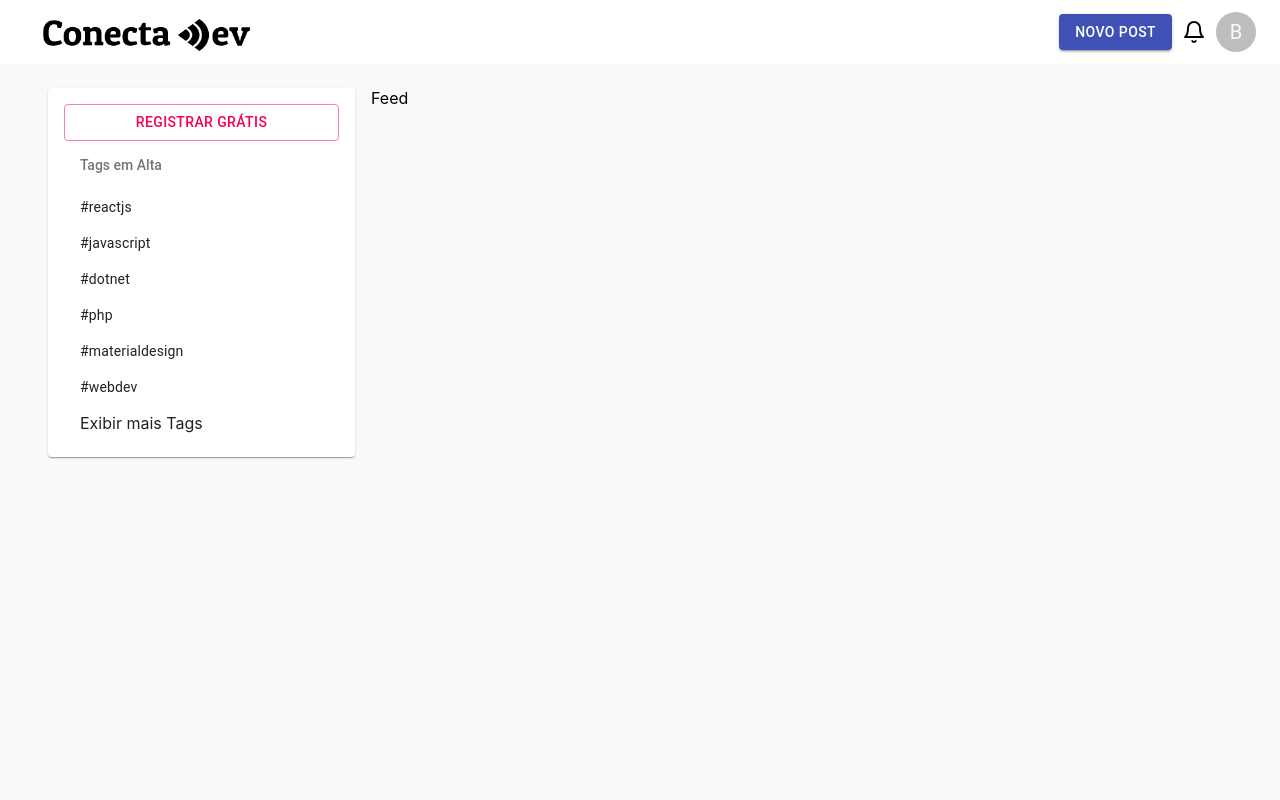
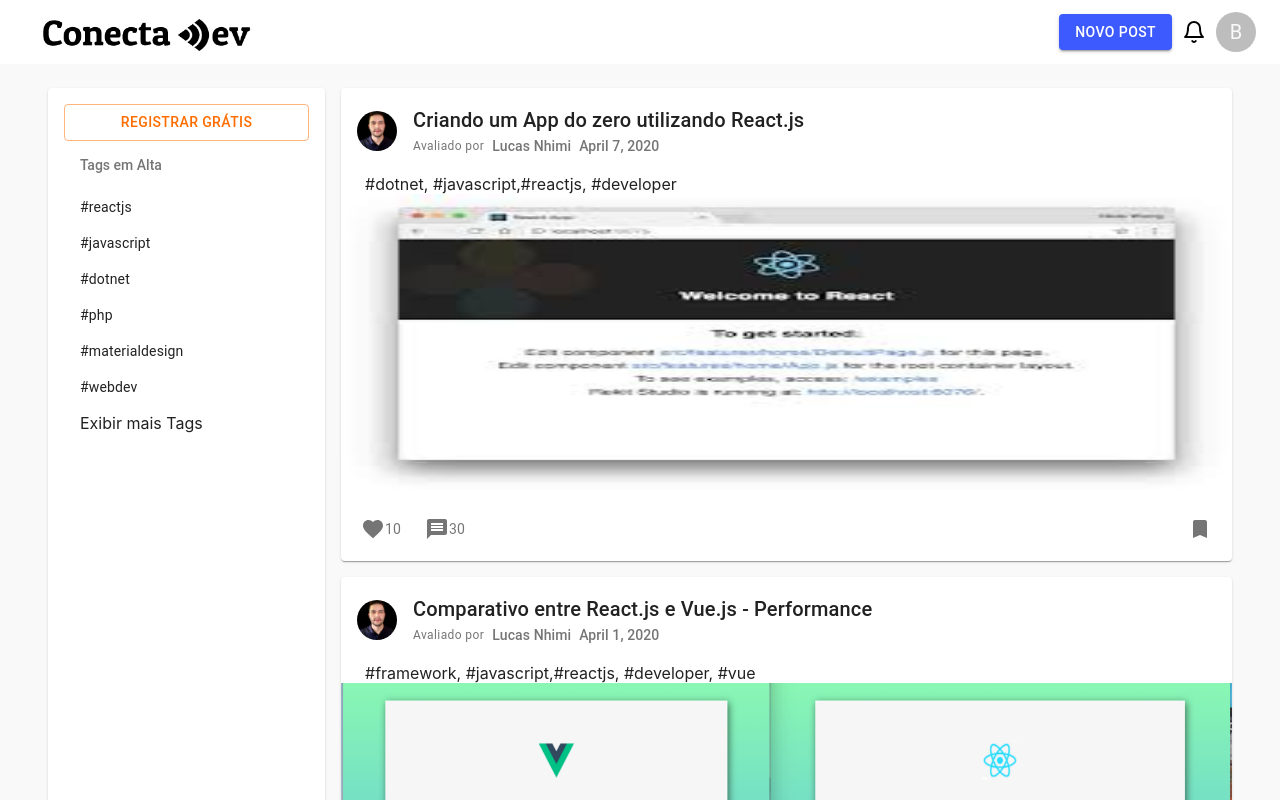
Before and after one commit to belmironeto/conectadev, a React (Create React App) app: page / in a window 1280 px wide. Shown: the top 800 px of the page. Built offline with nearby package versions, Linux system fonts and the light colour scheme.

Commit message:
Estilização do Post/Fim da Home

```diff
--- a/package.json
+++ b/package.json
@@ -4,6 +4,7 @@
   "private": true,
   "dependencies": {
     "@material-ui/core": "^4.11.2",
+    "@material-ui/icons": "^4.11.2",
     "@material-ui/styles": "^4.11.2",
     "@testing-library/jest-dom": "^5.11.6",
     "@testing-library/react": "^11.2.2",
--- a/src/App.js
+++ b/src/App.js
@@ -1,7 +1,12 @@
 import Home from './pages/Home';
-
+import { ThemeProvider } from '@material-ui/core/styles';
+import theme from './theme';
 function App() {
-  return <Home />;
+  return (
+    <ThemeProvider theme={theme}>
+      <Home />
+    </ThemeProvider>
+  );
 }
 
 export default App;
--- /dev/null
+++ b/src/components/PostCard/index.js
@@ -0,0 +1,106 @@
+import React from 'react';
+import { makeStyles } from '@material-ui/core/styles';
+import FavoriteIcon from '@material-ui/icons/Favorite';
+import BookmarkIcon from '@material-ui/icons/Bookmark';
+import MessageIcon from '@material-ui/icons/Message';
+import {
+  Card,
+  CardHeader,
+  CardContent,
+  CardActions,
+  CardActionArea,
+  Typography,
+  IconButton,
+  Avatar,
+  Icon,
+} from '@material-ui/core';
+import { Book } from 'react-feather';
+
+const useStyles = makeStyles((theme) => ({
+  root: {
+    marginBottom: theme.spacing(2),
+  },
+  subheader: {
+    display: 'flex',
+    alignItems: 'center',
+  },
+  caption: {
+    marginRight: theme.spacing(1),
+  },
+  message: {
+    height: 'auto',
+    marginBottom: theme.spacing(2),
+    padding: '0 24px',
+  },
+  image: {
+    height: 300,
+    width: '100%',
+    maxWidth: '100%',
+  },
+  content: {
+    padding: 0,
+  },
+  favorite: {
+    marginLeft: 'auto',
+  },
+}));
+
+function PostCard({ post }) {
+  const classes = useStyles();
+  return (
+    <Card className={classes.root}>
+      <CardHeader
+        avatar={<Avatar src={post.autor.avatar} />}
+        title={<Typography variant="h6">{post.title}</Typography>}
+        subheader={
+          <div className={classes.subheader}>
+            <Typography variant="caption" className={classes.caption}>
+              {'Avaliado por'}
+            </Typography>
+            <Typography variant="subtitle2" className={classes.caption}>
+              {post.autor.name}
+            </Typography>
+            <Typography variant="subtitle2" className={classes.caption}>
+              {post.date}
+            </Typography>
+          </div>
+        }
+      />
+      <CardContent className={classes.content}>
+        <Typography className={classes.message} variant="body">
+          {post.hashtags}
+        </Typography>
+        <CardActionArea>
+          <img src={post.image} className={classes.image} alt="" />
+        </CardActionArea>
+      </CardContent>
+      <CardActions disableSpacing>
+        <IconButton aria-label="like">
+          <FavoriteIcon />
+          <Typography
+            style={{ cursor: 'pointer' }}
+            color="textSecondary"
+            variant="body2"
+          >
+            {'10'}
+          </Typography>
+        </IconButton>
+        <IconButton aria-label="comment">
+          <MessageIcon />
+          <Typography
+            className={classes.reactions}
+            color="textSecondary"
+            variant="body2"
+          >
+            {'30'}
+          </Typography>
+        </IconButton>
+        <IconButton aria-label="favorite" className={classes.favorite}>
+          <BookmarkIcon />
+        </IconButton>
+      </CardActions>
+    </Card>
+  );
+}
+
+export default PostCard;
--- a/src/pages/Home/components/Feed.js
+++ b/src/pages/Home/components/Feed.js
@@ -1,7 +1,53 @@
 import React from 'react';
+import { makeStyles } from '@material-ui/core/styles';
+import PostCard from '../../../components/PostCard';
+
+const useStyles = makeStyles((theme) => ({
+  root: {},
+}));
+
+const posts = [
+  {
+    id: 1,
+    autor: {
+      id: 1,
+      name: 'Lucas Nhimi',
+      username: 'lucasnhimi',
+      avatar: '/images/avatars/avatar_1.jpeg',
+    },
+    title: 'Criando um App do zero utilizando React.js',
+    date: 'April 7, 2020',
+    description: 'Fala pessoal! Qual o framework favorito de vcs?',
+    hashtags: '#dotnet, #javascript,#reactjs, #developer',
+    image: '/images/posts/post9.jpeg',
+  },
+  {
+    id: 2,
+    autor: {
+      id: 1,
+      name: 'Lucas Nhimi',
+      username: 'lucasnhimi',
+      avatar: '/images/avatars/avatar_1.jpeg',
+    },
+    title: 'Comparativo entre React.js e Vue.js - Performance',
+    date: 'April 1, 2020',
+    description:
+      'Quero criar um bootcamp gratuito para passar um pouco da minha experiência pra vocês! Quem topa?',
+    hashtags: '#framework, #javascript,#reactjs, #developer, #vue',
+    image: '/images/posts/post8.png',
+  },
+];
 
 function Feed() {
-  return <div>Feed</div>;
+  const classes = useStyles();
+
+  return (
+    <div className={classes.root}>
+      {posts.map((post) => (
+        <PostCard key={post.id} post={post} />
+      ))}
+    </div>
+  );
 }
 
 export default Feed;
--- /dev/null
+++ b/src/theme/index.js
@@ -0,0 +1,10 @@
+import { createMuiTheme } from '@material-ui/core/styles';
+import palette from './pallete';
+import typograph from './typography';
+
+const theme = createMuiTheme({
+  palette,
+  typograph,
+});
+
+export default theme;
--- /dev/null
+++ b/src/theme/pallete.js
@@ -0,0 +1,14 @@
+import { colors } from '@material-ui/core';
+
+export default {
+  primary: {
+    main: colors.indigo['A400'],
+    dark: colors.indigo['A700'],
+    light: colors.indigo['A200'],
+  },
+  secondary: {
+    main: colors.orange['A700'],
+    dark: colors.orange['A700'],
+    light: colors.orange['A200'],
+  },
+};
--- /dev/null
+++ b/src/theme/typography.js
@@ -0,0 +1,32 @@
+export default {
+  h1: {
+    fontWeight: 500,
+    fontSize: 35,
+    letterSpacing: '-0.24px',
+  },
+  h2: {
+    fontWeight: 500,
+    fontSize: 29,
+    letterSpacing: '-0.24px',
+  },
+  h3: {
+    fontWeight: 500,
+    fontSize: 24,
+    letterSpacing: '-0.06px',
+  },
+  h4: {
+    fontWeight: 500,
+    fontSize: 24,
+    letterSpacing: '-0.06px',
+  },
+  h5: {
+    fontWeight: 500,
+    fontSize: 16,
+    letterSpacing: '-0.05px',
+  },
+  h6: {
+    fontWeight: 500,
+    fontSize: 14,
+    letterSpacing: '-0.05px',
+  },
+};
```
Also changed, not shown: 2 other files (tests, documents, lock files or other folders).
